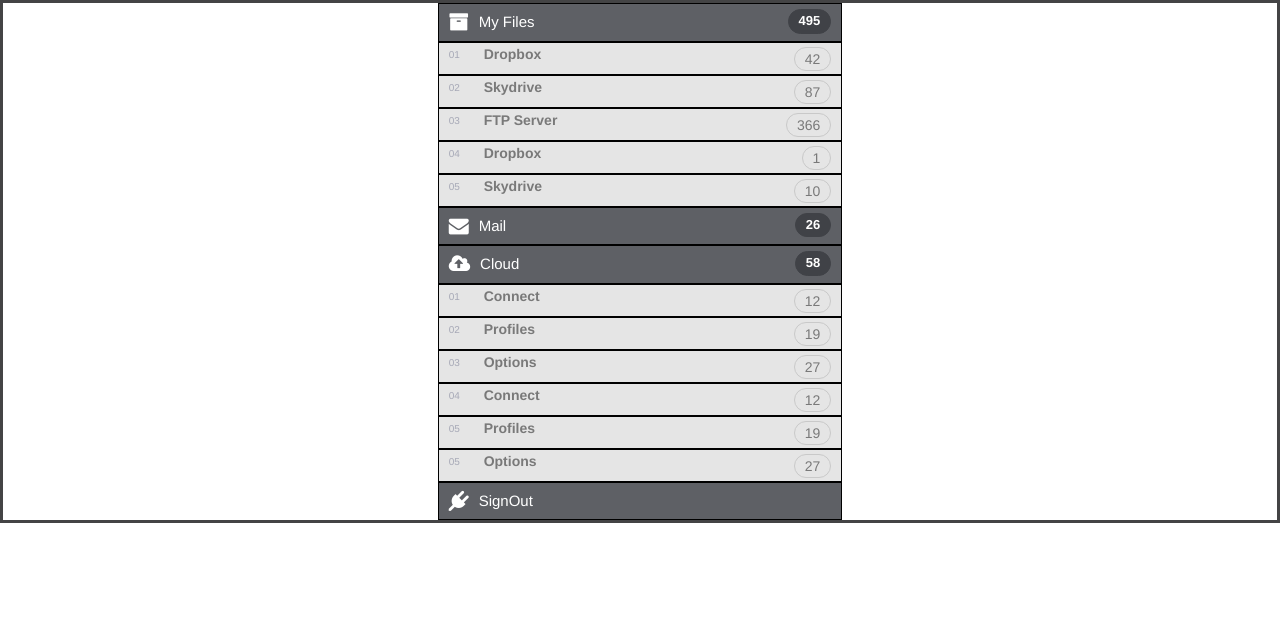
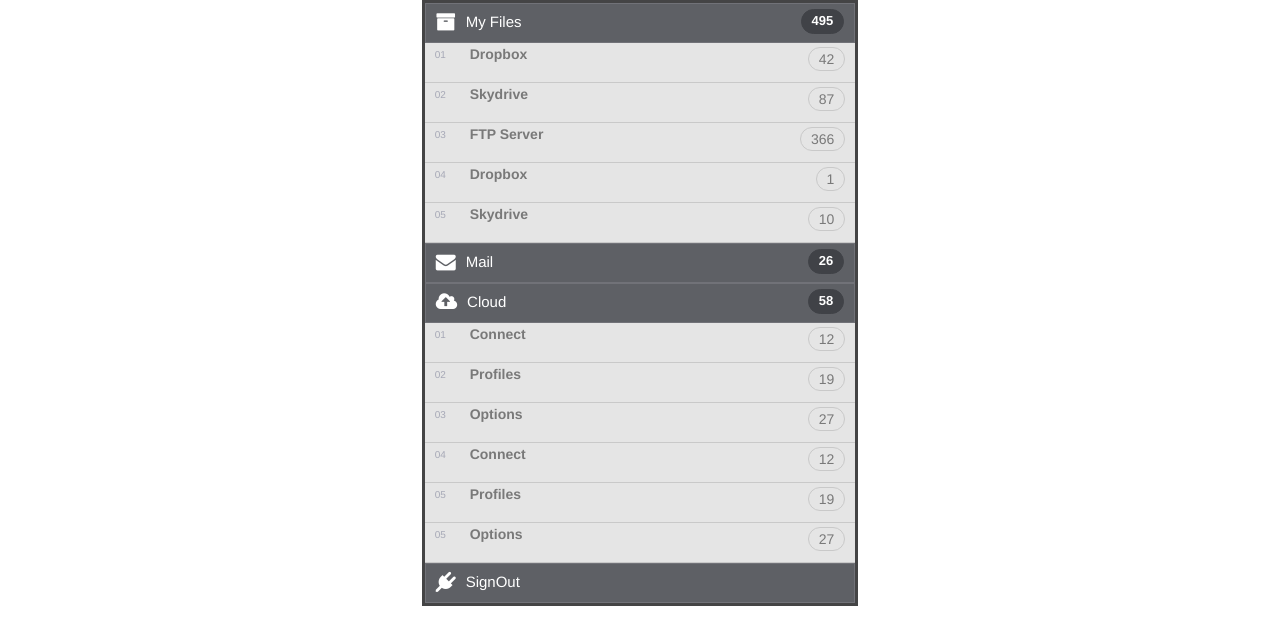
Before and after one commit to mcverticchio/4.1-jQuery-Practice, a plain HTML site: page index.html in a window 1280 px wide. Drawn offline with nearby package versions, Linux system fonts and the light colour scheme.

Commit message:
Fixed borders, layout

```diff
--- a/index.html
+++ b/index.html
@@ -10,10 +10,13 @@
 
   <body>
 
-    <div class="wrapper">
+    <!-- <div class="wrapper"> -->
     <!-- HTML FOR "My Files" HEADING -->
   <div class="row">
-      <div class="col-md-4 col-md-offset-4">
+    <div class="col-md-4 col-md-offset-4 wrapper">
+
+  <div class="row">
+      <div class="col-md-12">
 
 
         <div class="heading">
@@ -60,7 +63,7 @@
 <!--HTML FOR MY "Mail" HEADING -->
 
       <div class="row">
-        <div class="col-md-4 col-md-offset-4">
+        <div class="col-md-12">
 
           <div class="heading">
             <i class="fa fa-envelope" aria-hidden="true"></i>
@@ -75,7 +78,7 @@
 <!-- HTML FOR MY "Cloud" HEADING -->
 
         <div class="row">
-          <div class="col-md-4 col-md-offset-4">
+          <div class="col-md-12">
 
           <div class="heading">
             <i class="fa fa-cloud-upload" aria-hidden="true"></i>
@@ -129,7 +132,7 @@
     <!--HTML FOR "Sign Out" HEADING -->
 
       <div class="row">
-        <div class="col-md-4 col-md-offset-4">
+        <div class="col-md-12">
 
           <div class="heading">
             <i class="fa fa-plug" aria-hidden="true"></i>
@@ -138,6 +141,8 @@
 
         </div>
       </div>
+
+    </div>
   </div>
     <script type="text/javascript" src="bower_components/jquery/dist/jquery.min.js"></script>
     <script type="text/javascript" src="main.js"></script>
--- a/scss/styles.scss
+++ b/scss/styles.scss
@@ -1,12 +1,15 @@
 .wrapper {
   border: 3px solid #444445;
   font-family: Helvetica;
+  padding-left: 0px;
+  padding-right: 0px;
 }
 
 .heading {
-  border: 1px solid black;
+  border: 1px solid #717278;
   background-color: #5E6065;
   position: relative;
+  height: 40px;
   i {
     // border: 1px solid green;
     color: #FFF;
@@ -49,24 +52,14 @@
 }
 
 
-// .dropBox,
-// .skyDrive,
-// .server,
-// .dropBox2,
-// .skyDrive2,
-// .connect,
-// .profiles,
-// .options,
-// .connect2,
-// .profiles2,
-// .options2
+
 .belowItems
   div{
-    border:1px solid black;
     text-align: left;
     padding-left:10px;
     background: #E5E5E5;
-    height: 33px;
+    height: 40px;
+    border-bottom: 1px solid #C9C9C9;
   span:nth-child(1){
       color: #A6A8B6;
       font-size: 10px;
@@ -90,11 +83,3 @@
       margin-top:4px;
       }
 };
-
-//
-// .belowItems {
-//   h4{
-//     color: #797979;
-//
-//   }
-// }
```
Also changed, not shown: css/styles.css.
